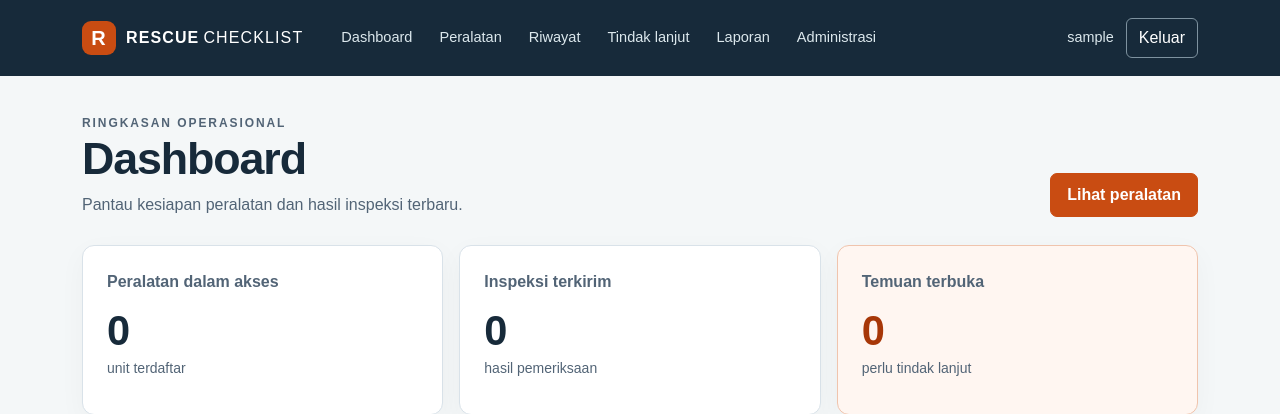
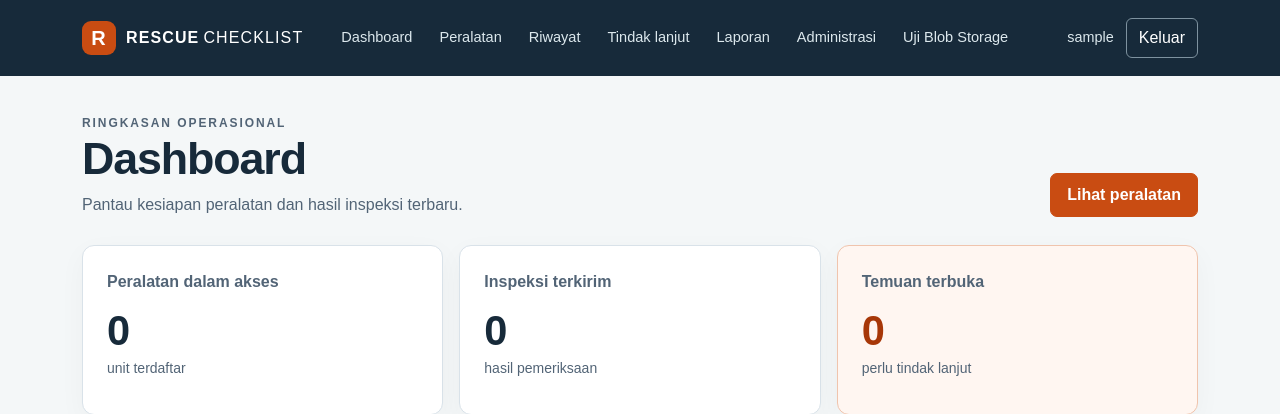
Before and after one commit to mahendraarya020-lang/APAR-POC, an ASP.NET Core app: page / in a window 1280 px wide. Shown: the top 414 px of the page. Run offline with ASP.NET Core 8, Linux system fonts and the light colour scheme; the visitor is signed in with stand-in values (Sample User, id 1); data that the repository does not hold is empty; the project's own start-up code is not run, and a stand-in starts its controllers and pages.

Commit message:
Expose Blob Storage test page in Admin navigation

```diff
--- a/src/RescueChecklist.Web/Views/Shared/_Layout.cshtml
+++ b/src/RescueChecklist.Web/Views/Shared/_Layout.cshtml
@@ -22,7 +22,7 @@
                     <a asp-controller="Inspections" asp-action="Index">Riwayat</a>
                     @if (User.IsInRole(Roles.Admin) || User.IsInRole(Roles.PICBuilding)) { <a asp-controller="FollowUps" asp-action="Index">Tindak lanjut</a> }
                     @if (User.IsInRole(Roles.Admin) || User.IsInRole(Roles.PICBuilding) || User.IsInRole(Roles.Management)) { <a asp-controller="Reports" asp-action="Index">Laporan</a> }
-                    @if (User.IsInRole(Roles.Admin)) { <a asp-controller="Admin" asp-action="Index">Administrasi</a> }
+                    @if (User.IsInRole(Roles.Admin)) { <a asp-controller="Admin" asp-action="Index">Administrasi</a> <a asp-controller="BlobTest" asp-action="Index">Uji Blob Storage</a> }
                 </nav>
                 <div class="account-area"><span class="account-name">@User.Identity.Name</span><form asp-controller="Account" asp-action="Logout" method="post" id="logout-form"><button type="button" class="logout-button" id="logout-button">Keluar</button></form></div>
             </div>
```
